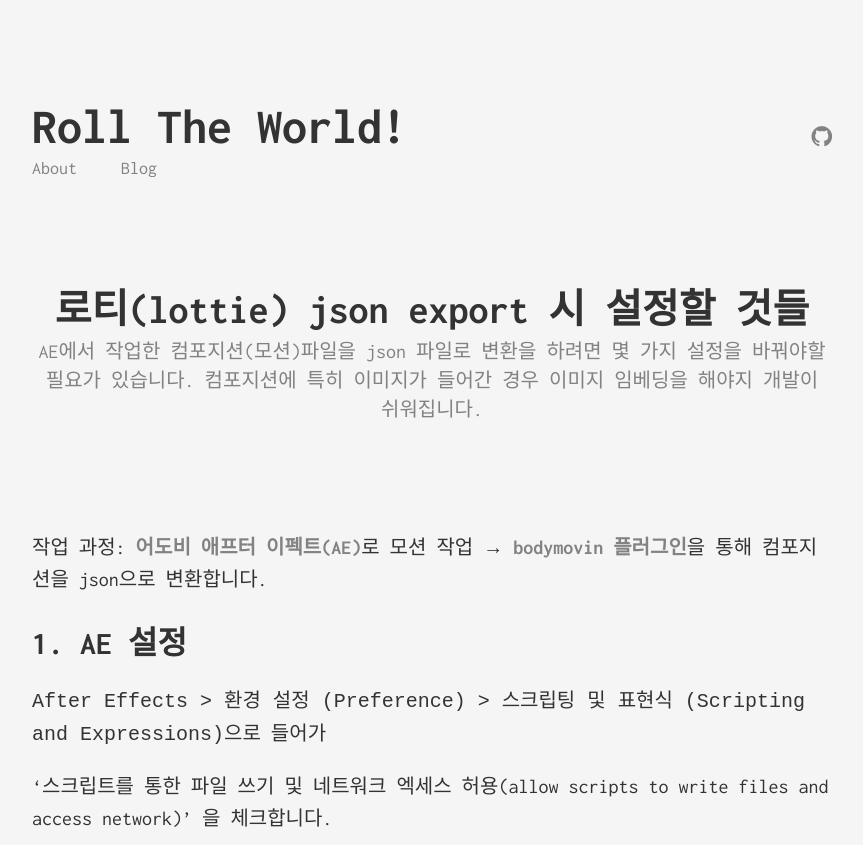
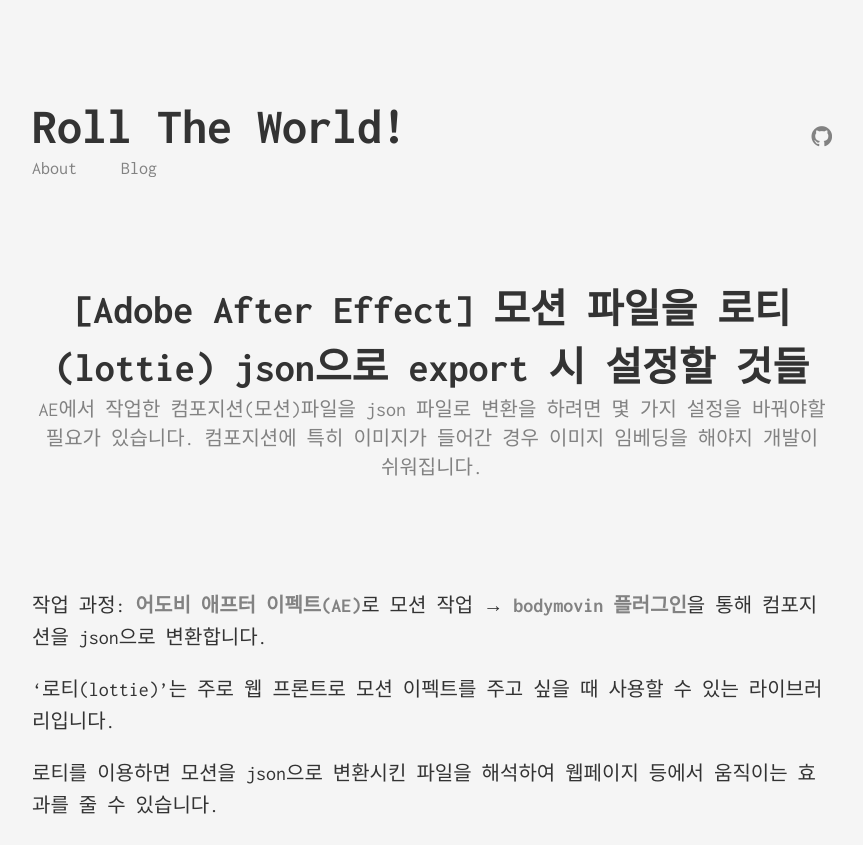
Before and after one commit to rollingman1/rollingman1.github.io, a Jekyll site: the page built from _posts/2021-11-03-lottie-post.ext.md, in a window 1280 px wide and 1400 px high. Shown: the top 845 px of the window, without its empty margins (208-1071 px from the left). Built offline with Jekyll 4.4.1, drawn with Linux system fonts in a browser that asks for light colours; comment, search, counter and statistics services are not loaded; some of the changed text lies outside the part shown.

Commit message:
내용 수정

```diff
--- a/_posts/2021-11-03-lottie-post.ext.md
+++ b/_posts/2021-11-03-lottie-post.ext.md
@@ -1,6 +1,6 @@
 ---
 layout: post
-title:  "로티(lottie) json export 시 설정할 것들"
+title:  "[Adobe After Effect] 모션 파일을 로티(lottie) json으로 export 시 설정할 것들"
 subtitle: "AE에서 작업한 컴포지션(모션)파일을 json 파일로 변환을 하려면 몇 가지 설정을 바꿔야할 필요가 있습니다. 컴포지션에 특히 이미지가 들어간 경우 이미지 임베딩을 해야지 개발이 쉬워집니다."
 date:   2021-11-03 13:14:00
 categories: [tools]
@@ -9,6 +9,11 @@
 작업 과정:
 [어도비 애프터 이펙트(AE)](https://www.adobe.com/kr/products/aftereffects.html)로 모션 작업 → [bodymovin 플러그인](https://exchange.adobe.com/creativecloud.details.12557.bodymovin.html)을 통해 컴포지션을 json으로 변환합니다.
 
+'로티(lottie)'는 주로 웹 프론트로 모션 이펙트를 주고 싶을 때 사용할 수 있는 라이브러리입니다.
+
+로티를 이용하면 모션을 json으로 변환시킨 파일을 해석하여 웹페이지 등에서 움직이는 효과를 줄 수 있습니다.
+
+일단 모션을 json으로 변환하는 방법에 대해 알아봅시다!
 # 1. AE 설정
 
 `After Effects > 환경 설정 (Preference) > 스크립팅 및 표현식 (Scripting and Expressions)`으로 들어가
```
